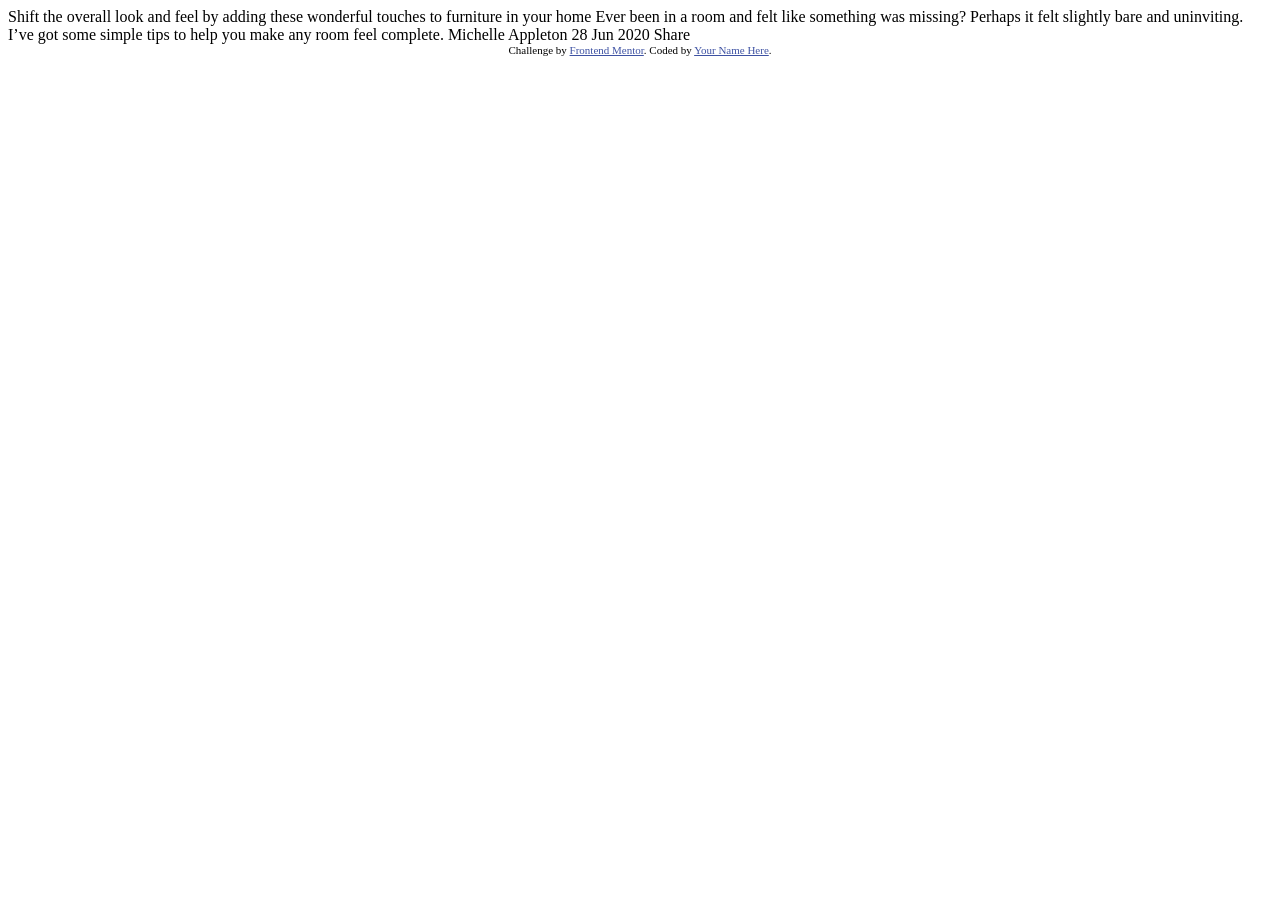
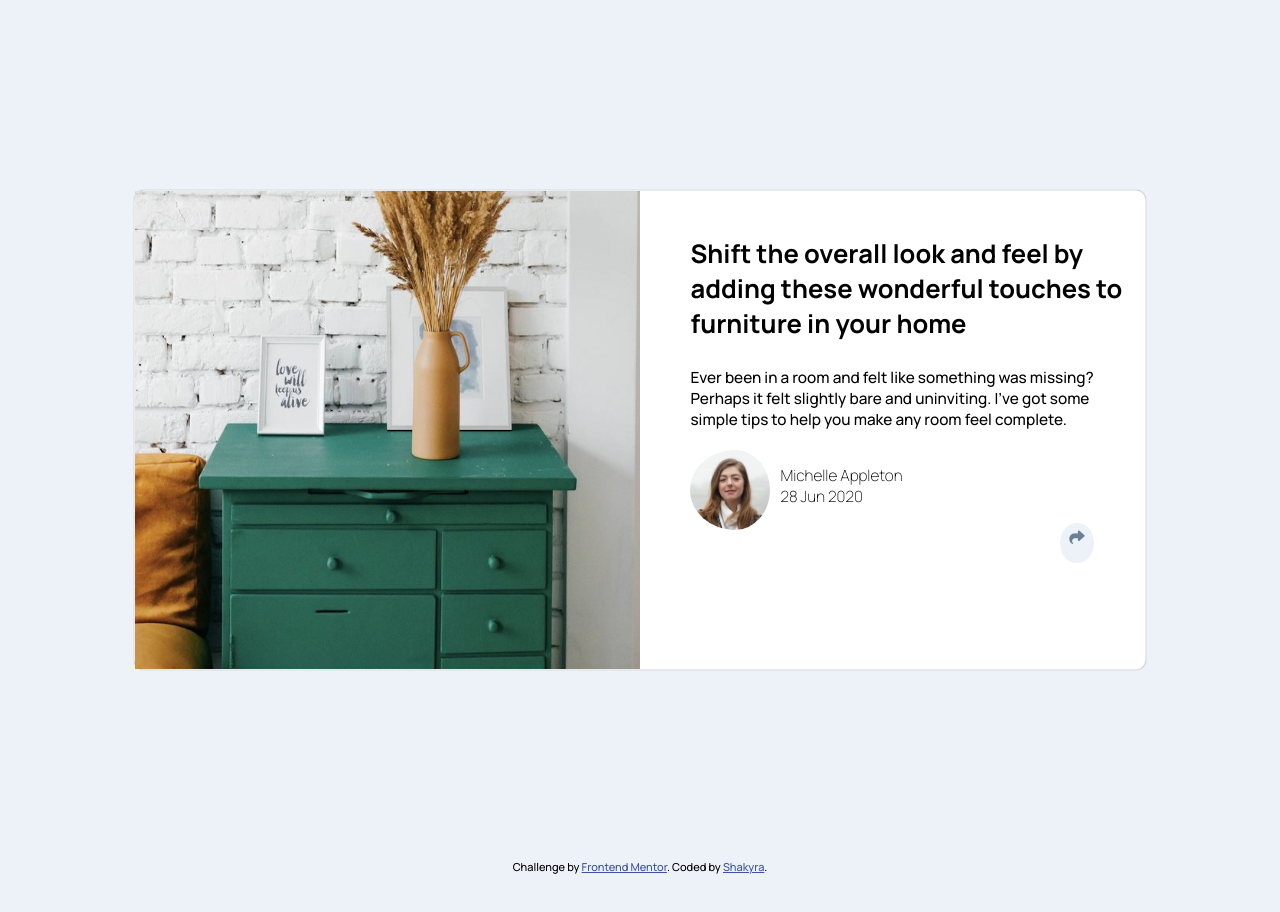
Before and after one commit to shakyra/ArticlePreviewChallenge, a plain HTML site: page index.html in a window 1280 px wide. Before the commit the page ends 800 px from the top, so only its background shows below. Drawn offline with Linux system fonts and the light colour scheme.

Commit message:
Updated index.html and styles.css

```diff
--- a/index.html
+++ b/index.html
@@ -3,8 +3,13 @@
 <head>
   <meta charset="UTF-8">
   <meta name="viewport" content="width=device-width, initial-scale=1.0"> <!-- displays site properly based on user's device -->
+   <link href="https://fonts.googleapis.com/css2?family=Manrope:wght@200;500;700&display=swap" rel="stylesheet">
+
+  <link rel="stylesheet" href="styles.css">
 
   <link rel="icon" type="image/png" sizes="32x32" href="./images/favicon-32x32.png">
+
+<script src="https://kit.fontawesome.com/629573c356.js" crossorigin="anonymous"></script>
 
   <title>Frontend Mentor | Article preview component</title>
 
@@ -15,22 +20,30 @@
   </style>
 </head>
 <body>
+  <div class="body-content">
+    <img class="drawers-img" src="images/drawers.jpg" alt="decorative plant atop a green dresser">
+    <div class="body-text">
+    <p class="beginning-text">
+    Shift the overall look and feel by adding these wonderful
+    touches to furniture in your home
+    </p>
+    Ever been in a room and felt like something was missing? Perhaps
+    it felt slightly bare and uninviting. I’ve got some simple tips
+    to help you make any room feel complete.
 
-  Shift the overall look and feel by adding these wonderful
-  touches to furniture in your home
+    <div class="author-info">
+    <img class="avatar-michelle" src="images/avatar-michelle.jpg" alt-"small avatar icon of Michelle">
+    <p class="author-name">Michelle Appleton
+    <br id="date">28 Jun 2020</p>
+    </div>
 
-  Ever been in a room and felt like something was missing? Perhaps
-  it felt slightly bare and uninviting. I’ve got some simple tips
-  to help you make any room feel complete.
-
-  Michelle Appleton
-  28 Jun 2020
-
-  Share
+    <i class="fas fa-share fa"></i>
+  </div>
+  </div>
 
   <div class="attribution">
     Challenge by <a href="https://www.frontendmentor.io?ref=challenge" target="_blank">Frontend Mentor</a>.
-    Coded by <a href="#">Your Name Here</a>.
+    Coded by <a href="https://github.com/shakyra">Shakyra</a>.
   </div>
 </body>
 </html>
--- /dev/null
+++ b/styles.css
@@ -0,0 +1,61 @@
+body {
+  background-color: hsl(210, 46%, 95%);
+  font-family: 'Manrope', sans-serif;
+  font-size: 1.2vw;
+  height: 100vh;
+}
+
+.author-info {
+  padding-top: 20px;
+}
+
+.author-name {
+  font-weight: 200;
+}
+
+.avatar-michelle {
+  border-radius: 100%;
+  float: left;
+  height: 80px;
+  padding-right: 10px;
+  width: 80px;
+}
+
+.beginning-text {
+  font-size: 2vw;
+  font-weight: 700;
+}
+
+.body-content {
+  background-color: white;
+  border: 1px solid #eaeaea;
+  border-radius: 10px;
+  box-shadow: 0px 0px 1px #888;
+  box-sizing: border-box;
+  font-weight: 500;
+  height: 60%;
+  margin: 15% auto 15% auto;
+  width: 80%;
+}
+
+.body-text {
+  padding: 20px;
+}
+
+.drawers-img {
+  float: left;
+  height: 100%;
+  padding-right: 5%;
+  width: 50%;
+}
+
+.fa-share {
+  background-color: hsl(210, 46%, 95%);
+  border-radius: 100%;
+  color: hsl(214, 17%, 51%);
+  display: inline-block;
+  float: right;
+  height: 25px;
+  margin-right: 2em;
+  padding: 0.5em 0.6em;
+}
```
